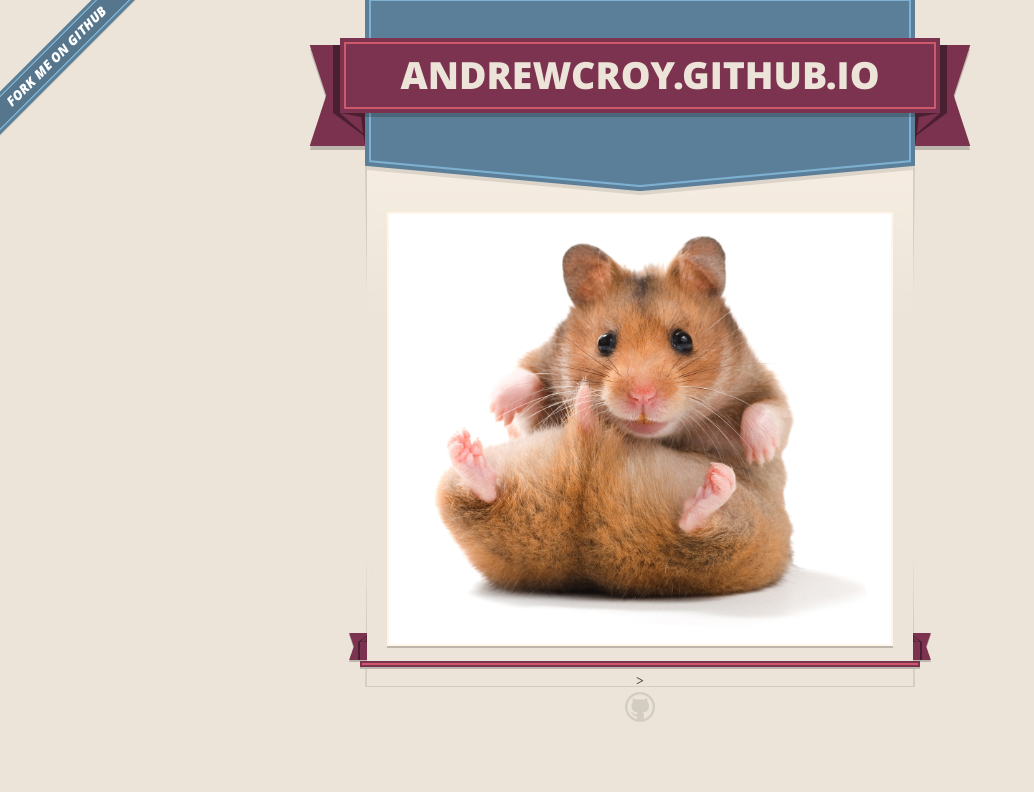
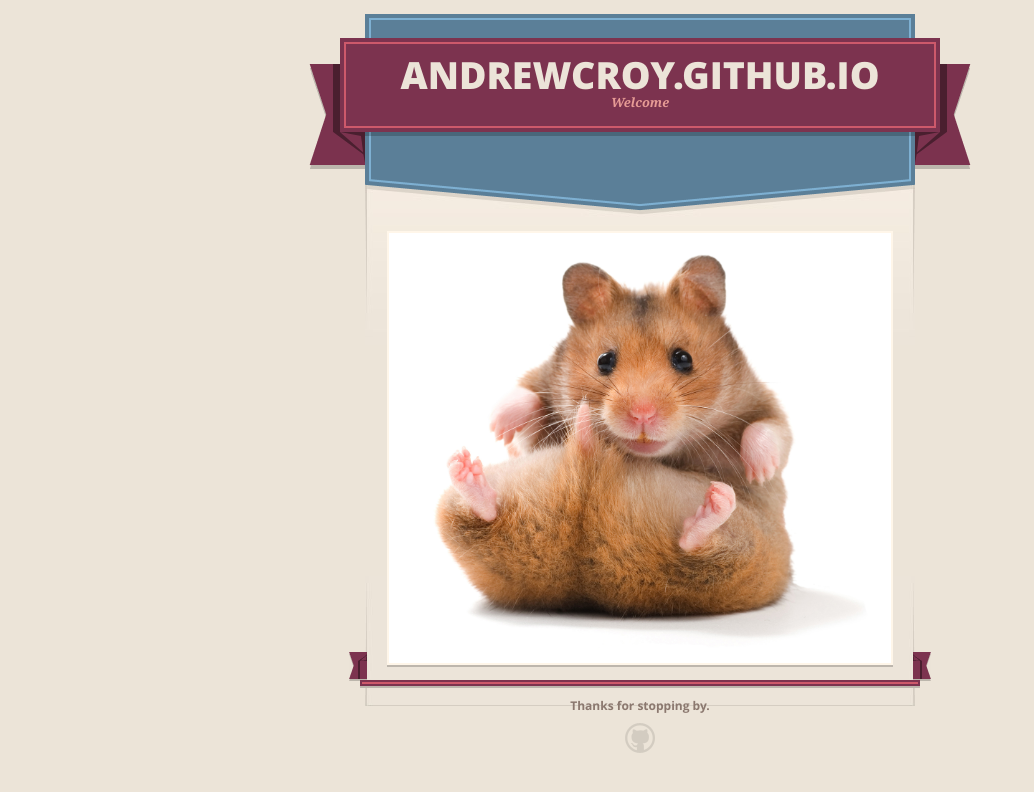
Before and after one commit to andrewcroy/andrewcroy.github.io, a plain HTML site: page index.html in a window 1280 px wide. Shown: the whole page, without its empty margins (0-1034 px from the left). Drawn offline with nearby package versions, Linux system fonts and the light colour scheme.

Commit message:
Replace auto-generated content in index.html

```diff
--- a/index.html
+++ b/index.html
@@ -17,18 +17,18 @@
         $('#main_content').headsmart()
       })
     </script>
-    <title>Andrewcroy.GitHub</title>
+    <title>andrewcroy at GitHub</title>
   </head>
 
   <body>
-    <a id="forkme_banner" href="https://github.com/andrewcroy">View on GitHub</a>
+
     <div class="shell">
 
       <header>
         <span class="ribbon-outer">
           <span class="ribbon-inner">
-            <h1>Andrewcroy.GitHub.io</h1>
-            <h2></h2>
+            <h1>andrewcroy.GitHub.io</h1>
+            <h2> Welcome </h2>
           </span>
           <span class="left-tail"></span>
           <span class="right-tail"></span>
@@ -56,7 +56,7 @@
           <span class="left-tail"></span>
           <span class="right-tail"></span>
         </span>
-        >
+        <p>Thanks for stopping by.</p>
         <span class="octocat"></span>
       </footer>
 
```
Also changed, not shown: 1 other file.
